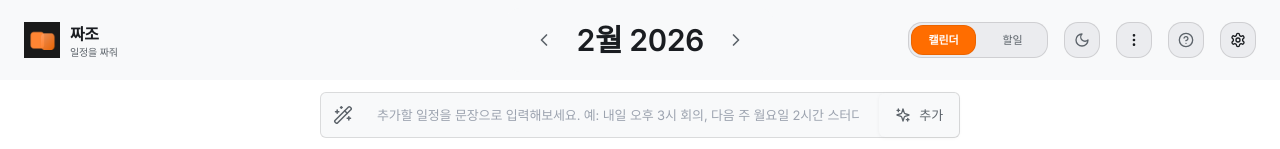
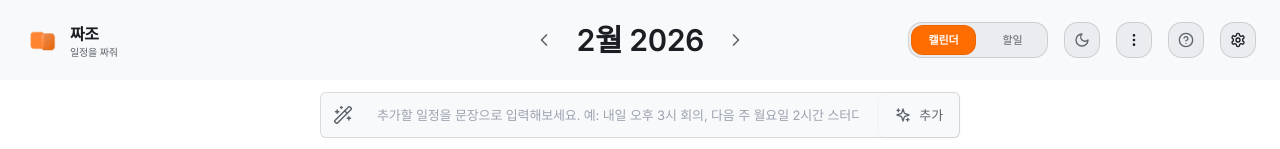
Before and after one commit to enderpawar/JJAJO, a React (Vite) app in the folder frontend/: page /app in a window 1280 px wide. Shown: the top 149 px of the page. Built offline with nearby package versions, Linux system fonts and the light colour scheme; no server answers.

Commit message:
fix: logo header 이미지 업데이트트

```diff
--- a/frontend/src/components/layout/Header.tsx
+++ b/frontend/src/components/layout/Header.tsx
@@ -296,7 +296,7 @@ export default function Header({
           {/* 왼쪽: 로고 + 짜조 (PC에서만 주간 날짜 토글 표시) */}
           <div className="flex items-center gap-1.5 sm:gap-2.5 min-w-0 shrink-0" data-tour="header-logo">
             <div className="relative flex items-center shrink-0" aria-hidden>
-              <img src="/logo.png" alt="짜조 로고" className="w-8 h-8 sm:w-9 sm:h-9 object-contain" />
+              <img src="/logo-header.png" alt="짜조 로고" className="w-8 h-8 sm:w-9 sm:h-9 object-contain" />
             </div>
             <div className="flex flex-col leading-tight min-w-0">
               <span className="text-sm sm:text-lg font-bold text-[var(--text-main)] tracking-tight truncate">짜조</span>
```
Also changed, not shown: frontend/public/logo-header.png (added).
